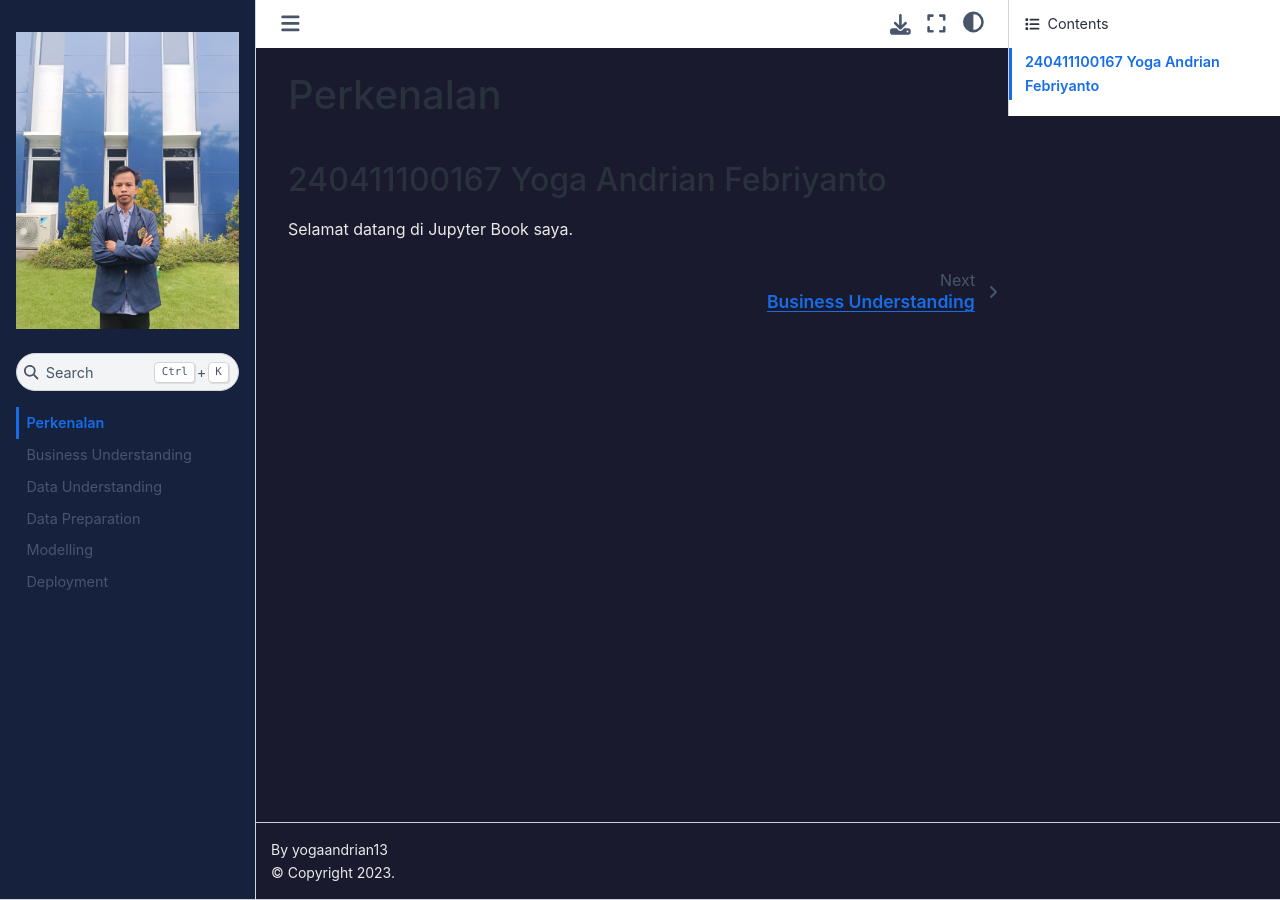
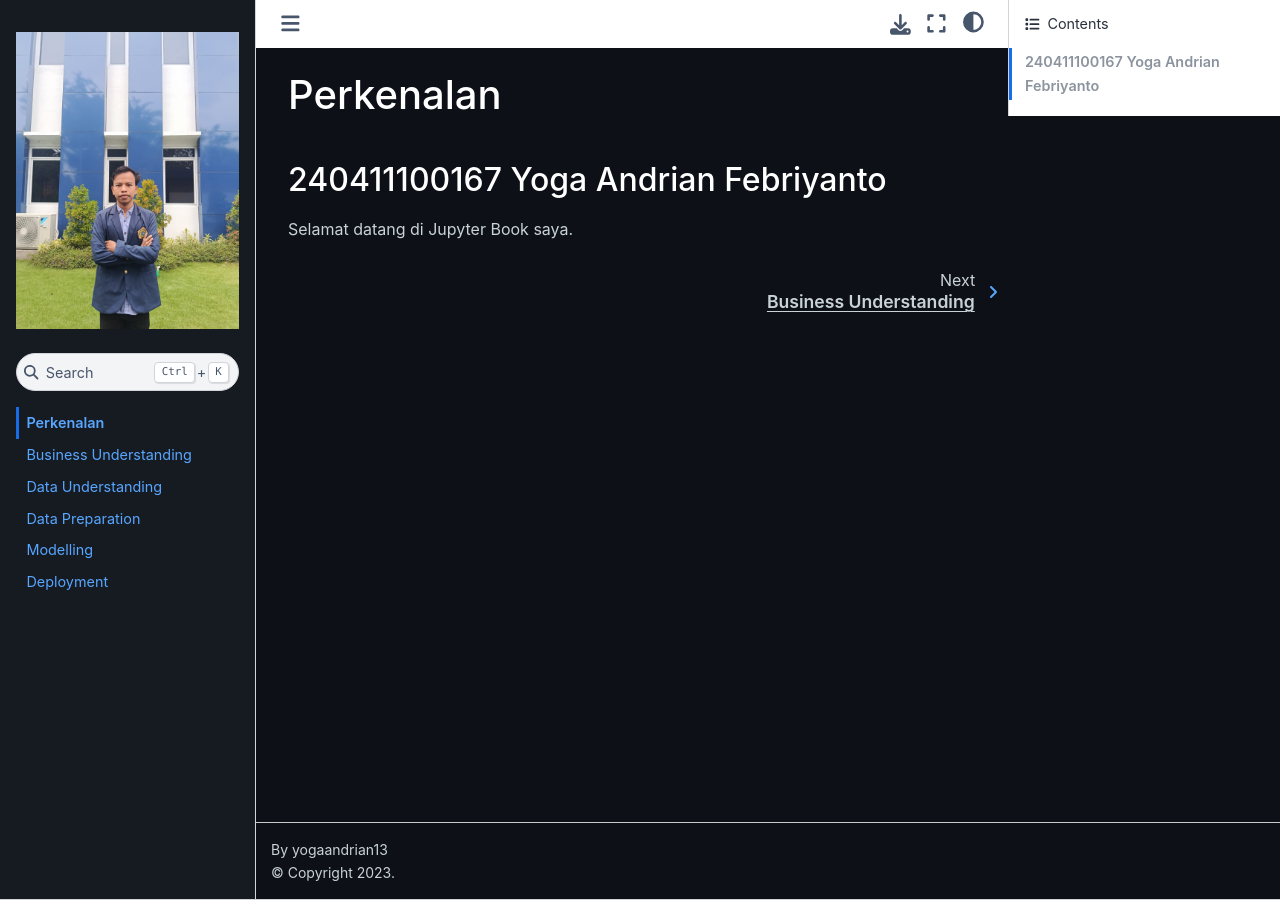
Before and after one commit to yogaandrian13/Pendata, a Jupyter Book: the page built from book/intro.md, in a window 1280 px wide. Built offline with Jupyter Book 1.0.4 settings and Sphinx 7.4.7 and the Sphinx Book theme 1.1.4, drawn with Linux system fonts in a browser that asks for light colours.

Commit message:
Force update CSS with new colors

```diff
--- a/book/_static/custom.css
+++ b/book/_static/custom.css
@@ -1,17 +1,49 @@
-/* Dark theme */
+/* Dark theme - GitHub style */
 body {
-  background-color: #1a1a2e;
-  color: #eaeaea;
+  background-color: #0d1117 !important;
+  color: #ffffff !important;
 }
 
 .bd-sidebar {
-  background-color: #16213e;
+  background-color: #161b22 !important;
 }
 
-.bd-sidebar a {
-  color: #eaeaea;
+.bd-sidebar .nav-link {
+  color: #c9d1d9 !important;
 }
 
-.bd-sidebar a:hover {
-  color: #00d4ff;
+.bd-sidebar .nav-link.active {
+  color: #58a6ff !important;
 }
+
+h1, h2, h3, h4, h5, h6 {
+  color: #ffffff !important;
+}
+
+p {
+  color: #c9d1d9 !important;
+}
+
+a {
+  color: #58a6ff !important;
+}
+
+.bd-content {
+  color: #c9d1d9 !important;
+}
+
+.bd-toc .nav-link {
+  color: #8b949e !important;
+}
+
+.prev-next-bottom {
+  margin-top: 4rem !important;
+  border-top: 1px solid #30363d !important;
+  padding-top: 2rem !important;
+}
+
+.footer {
+  color: #8b949e !important;
+  border-top: 1px solid #30363d !important;
+  margin-top: 3rem !important;
+}
```
Also changed, not shown: 4 other files.
